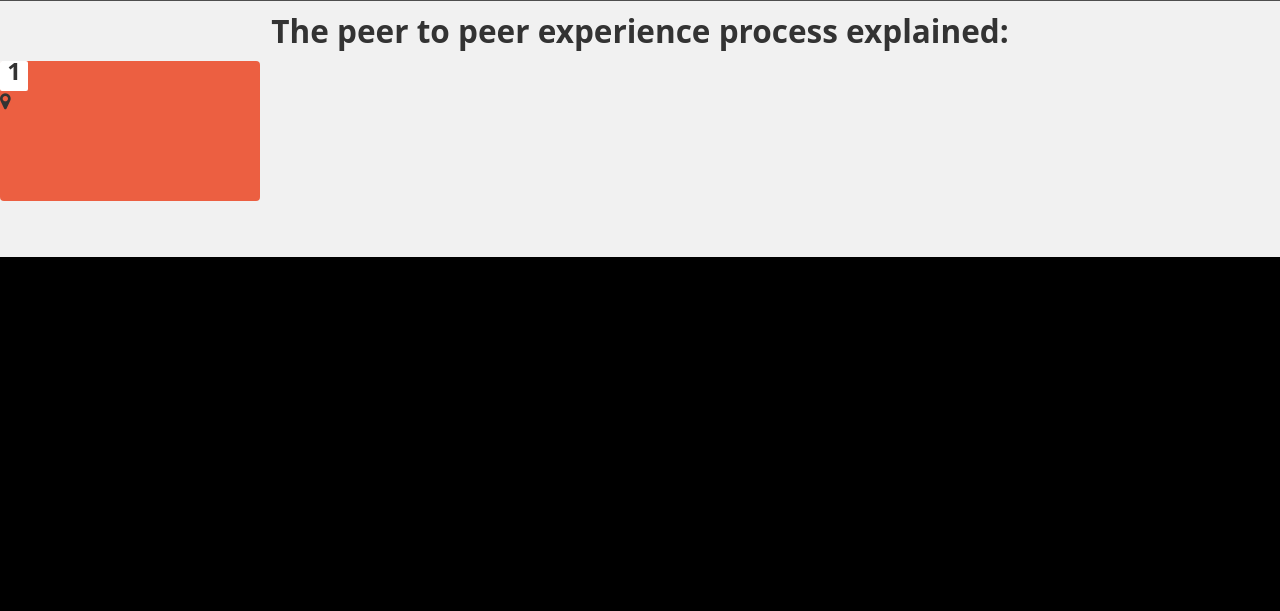
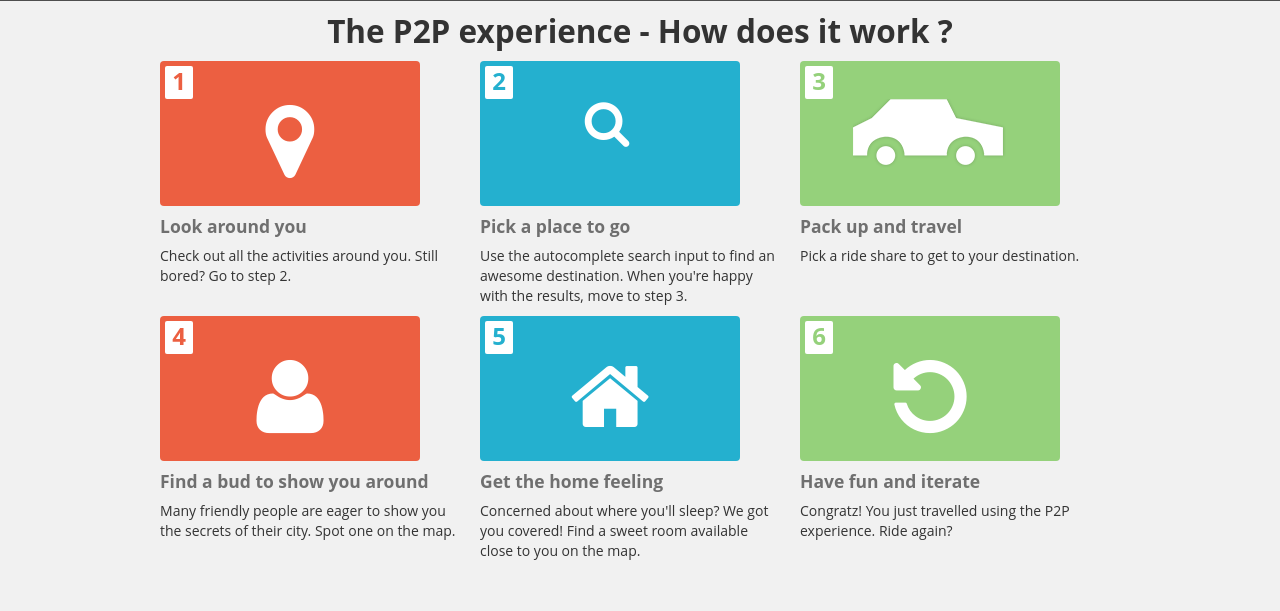
Before and after one commit to plutokid/p2p-7, a PHP site: a page that uses index.html in a window 1280 px wide. Shown: the part 543-1154 px from the top of the page. Before the commit the page ends 800 px from the top, so only its background shows below. Run offline with PHP 8.4, Linux system fonts and the light colour scheme; some libraries are stand-ins or nearby versions.

Commit message:
how it works implemented

```diff
--- a/css/custom.css
+++ b/css/custom.css
@@ -658,22 +658,47 @@ a:hover {
 }
 
 /*HOW IT WORKS*/
+.hiw-container {
+  margin:0 auto;
+  width: 960px;
+}
 .hiw {
   border-radius: 4px;
   width: 260px;
   height: 140px;
+  padding-top: 5px;
 }
 
 .hiw-num {
   width: 28px;
-  height: 30px;
+  height: 28px;
   border-radius: 2px;
   font-size: 24px;
   font-weight: bold;
   text-align: center;
   background: white;
+margin-left: 5px;
+padding-top: 5px;
 }
 
-.hiw-first {
+.hiw-first, .hiw-fourth {
   background: #ec5f41;
 }
+
+.hiw-second, .hiw-fifth {
+  background: #24b0cf;
+}
+
+.hiw-third, .hiw-sixth {
+  background: #95d17b;
+}
+
+.hiw-icon {
+  color: #fff;
+  text-align: center;
+  font-size: 64px;
+}
+
+.hiw-title {
+  color: #6f6f6f;
+}
--- a/index.html
+++ b/index.html
@@ -80,13 +80,68 @@
     </div>
 
     <div class="how-it-works">
-      <h2 class="text-center">The peer to peer experience process explained:</h2>
-      <div class="hiw hiw-first">
-        <div class="hiw-num">1</div>
-        <div class="hiw-icon icon-map-marker icon-large"></div>
+      <h2 class="text-center">The P2P experience - How does it work ?</h2>
+      <div class="hiw-container">
+        <div class="row">
+          <div class="hiw-first-wrap span4 hiw-wrap">
+            <div class="hiw hiw-first">
+              <div class="hiw-num" style="color:#ec5f41">1</div>
+              <div class="hiw-icon"><div class="icon-map-marker icon-large"></div></div>
+            </div>
+            <h4 class="hiw-title">Look around you</h4>
+            <p class="hiw-desc">Check out all the activities around you. Still bored? Go to step 2.</p>
+          </div>
+
+          <div class="hiw-second-wrap span4 hiw-wrap">
+            <div class="hiw hiw-second">
+              <div class="hiw-num" style="color:#24b0cf">2</div>
+              <div class="hiw-icon"><div class="icon-search icon-large"></div></div>
+            </div>
+            <h4 class="hiw-title">Pick a place to go</h4>
+            <p class="hiw-desc">Use the autocomplete search input to find an awesome destination. When you're happy with the results, move to step 3.</p>
+          </div>
+
+          <div class="hiw-third-wrap span4 hiw-wrap">
+            <div class="hiw hiw-third">
+              <div class="hiw-num" style="color:#95d17b">3</div>
+              <div class="hiw-icon"><img src="img/box-car.png" alt="car icon"></div>
+            </div>
+            <h4 class="hiw-title">Pack up and travel</h4>
+            <p class="hiw-desc">Pick a ride share to get to your destination.</p>
+          </div>
+        </div>
+
+        <div class="row">
+          <div class="hiw-fourth-wrap span4 hiw-wrap">
+            <div class="hiw hiw-fourth">
+              <div class="hiw-num" style="color:#ec5f41">4</div>
+              <div class="hiw-icon"><div class="icon-user icon-large"></div></div>
+            </div>
+            <h4 class="hiw-title">Find a bud to show you around</h4>
+            <p class="hiw-desc">Many friendly people are eager to show you the secrets of their city. Spot one on the map.</p>
+          </div>
+
+          <div class="hiw-fifth-wrap span4 hiw-wrap">
+            <div class="hiw hiw-fifth">
+              <div class="hiw-num" style="color:#24b0cf">5</div>
+              <div class="hiw-icon"><div class="icon-home icon-large"></div></div>
+            </div>
+            <h4 class="hiw-title">Get the home feeling</h4>
+            <p class="hiw-desc">Concerned about where you'll sleep? We got you covered! Find a sweet room available close to you on the map.</p>
+          </div>
+
+          <div class="hiw-sixth-wrap span4 hiw-wrap">
+            <div class="hiw hiw-sixth">
+              <div class="hiw-num" style="color:#95d17b">6</div>
+              <div class="hiw-icon"><div class="icon-undo icon-large"></div></div>
+            </div>
+            <h4 class="hiw-title">Have fun and iterate</h4>
+            <p class="hiw-desc">Congratz! You just travelled using the P2P experience. Ride again?</p>
+          </div>
+        </div>
       </div>
     </div>
-
+  </div>
   <!-- Map and Sidebar -->
   <div class="row-fluid" id="listings" style="display: none;">
     <div class="sidebar mvwq" id="sidebar">
```
